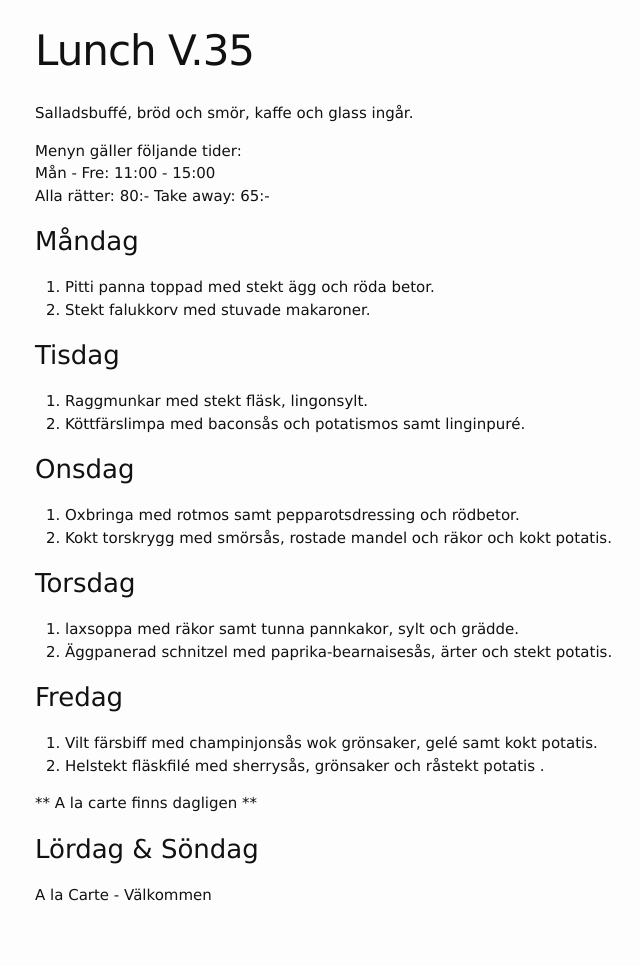
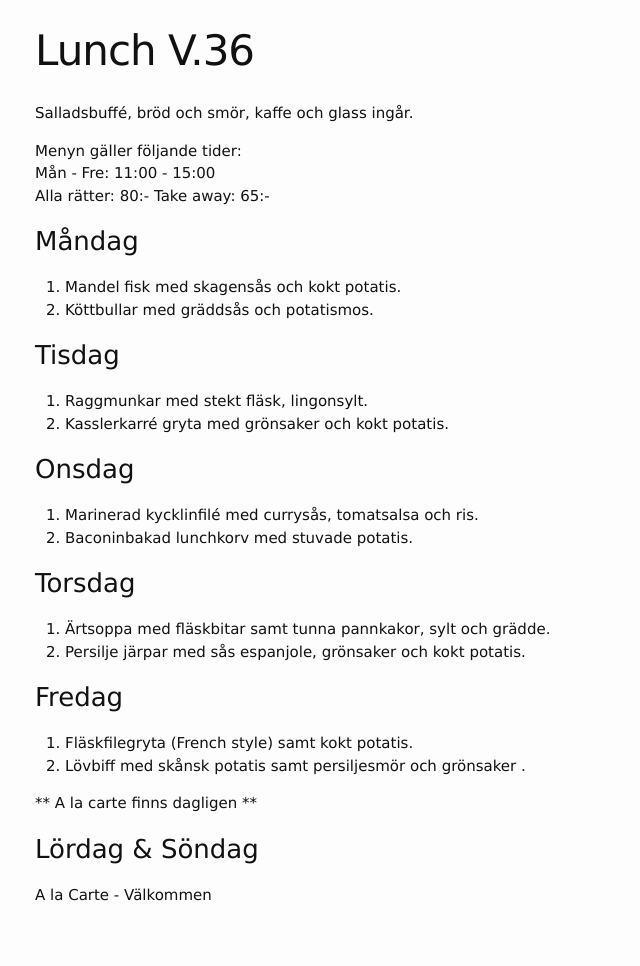
Before and after one commit to FarInn62/farinn62.github.io, a Jekyll site: the page built from lunch.md, in a window 1280 px wide. Shown: the whole page, without its empty margins (235-875 px from the left). Built offline with Jekyll 4.4.1, drawn with Linux system fonts in a browser that asks for light colours.

Commit message:
Update lunch.md

```diff
--- a/lunch.md
+++ b/lunch.md
@@ -1,6 +1,6 @@
 ---
 layout: foodmenu
-title: Lunch V.35
+title: Lunch V.36
 permalink: /lunch/
 published: true
 ---
@@ -12,29 +12,29 @@ Alla rätter: 80:- Take away: 65:-
 
 ### Måndag
 
-1. Pitti panna toppad med stekt ägg och röda betor.
-2. Stekt falukkorv med stuvade makaroner.
+1. Mandel fisk med skagensås och kokt potatis.
+2. Köttbullar med gräddsås och potatismos.
 
 ### Tisdag
 
 1. Raggmunkar med stekt fläsk, lingonsylt.
-2. Köttfärslimpa med baconsås och potatismos samt linginpuré.
+2. Kasslerkarré gryta med grönsaker och kokt potatis.
 
 
 ### Onsdag
 
-1. Oxbringa med rotmos samt pepparotsdressing och rödbetor.
-2. Kokt torskrygg med smörsås, rostade mandel och räkor och kokt potatis.
+1. Marinerad kycklinfilé med currysås, tomatsalsa och ris.
+2. Baconinbakad lunchkorv med stuvade potatis.
 
 ### Torsdag
 
-1. laxsoppa med räkor samt tunna pannkakor, sylt och grädde.
-2. Äggpanerad schnitzel med paprika-bearnaisesås, ärter och stekt potatis.
+1. Ärtsoppa med fläskbitar samt tunna pannkakor, sylt och grädde.
+2. Persilje järpar med sås espanjole, grönsaker och kokt potatis.
 
 ### Fredag
 
-1. Vilt färsbiff med champinjonsås wok grönsaker, gelé samt kokt potatis.
-2. Helstekt fläskfilé med sherrysås, grönsaker och råstekt potatis .
+1. Fläskfilegryta (French style) samt kokt potatis.
+2. Lövbiff med skånsk potatis samt persiljesmör och grönsaker .
 
 ** A la carte finns dagligen **
 
```
